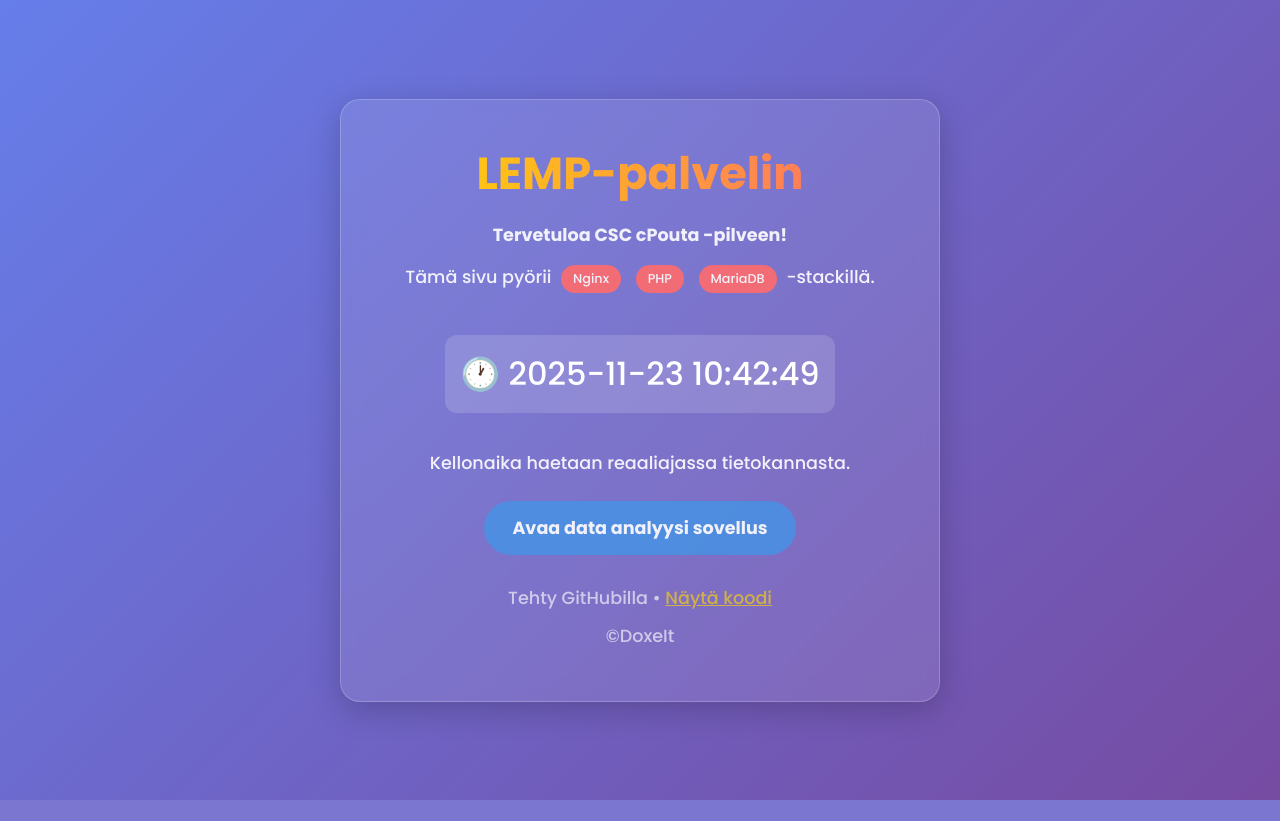
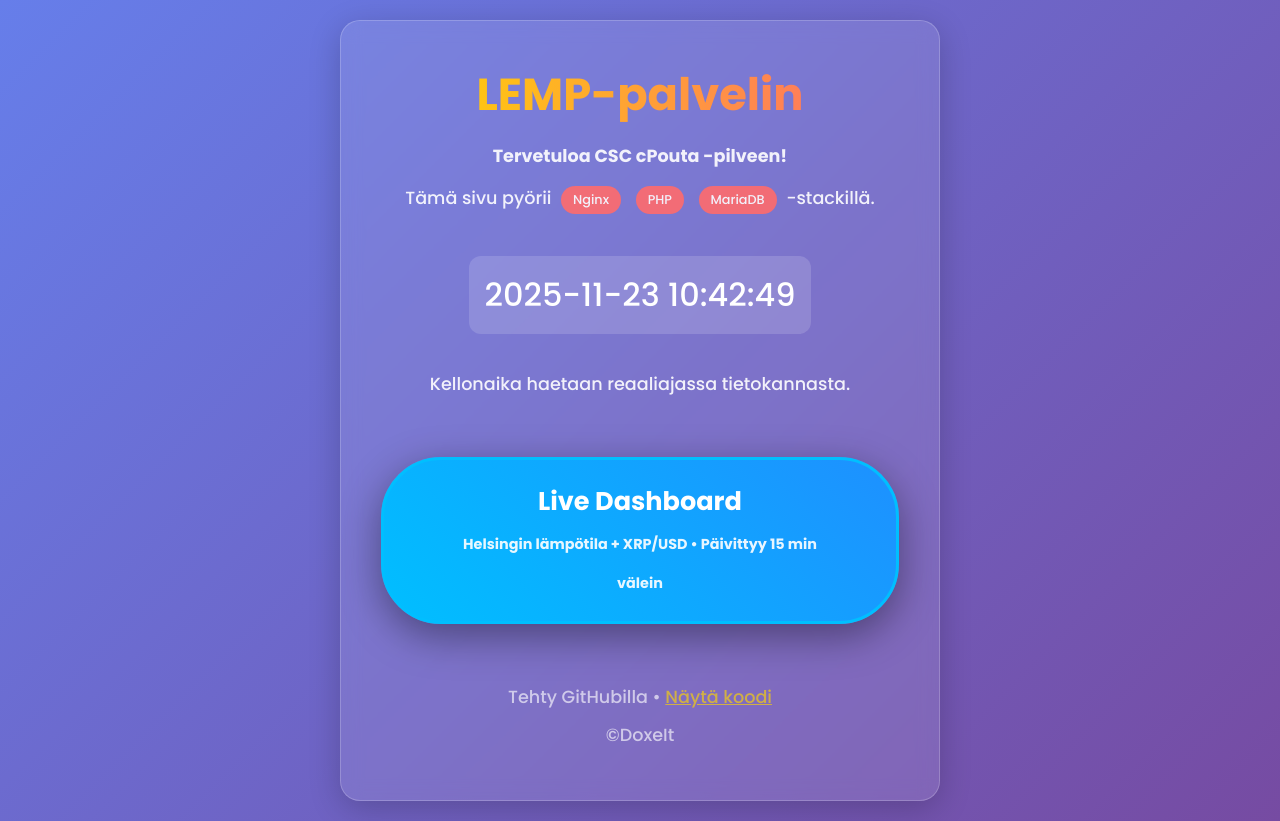
Before and after one commit to aleksijohan/lemp_website, a PHP site: page / in a window 1280 px wide. Before the commit the page ends 800 px from the top, so only its background shows below. Run offline with PHP 8.4, Linux system fonts and the light colour scheme.

Commit message:
Update index.php

```diff
--- a/index.php
+++ b/index.php
@@ -1,4 +1,3 @@
-
 <!DOCTYPE html>
 <html lang="fi">
 <head>
@@ -7,7 +6,6 @@
     <title>LEMP-palvelin</title>
     <style>
         @import url('https://fonts.googleapis.com/css2?family=Poppins:wght@300;500;700&display=swap');
-
         * { margin: 0; padding: 0; box-sizing: border-box; }
         body {
             font-family: 'Poppins', sans-serif;
@@ -38,11 +36,7 @@
             -webkit-text-fill-color: transparent;
             font-weight: 700;
         }
-        p {
-            font-size: 1.1rem;
-            margin: 12px 0;
-            opacity: 0.9;
-        }
+        p { font-size: 1.1rem; margin: 12px 0; opacity: 0.9; }
         .clock {
             font-size: 2rem;
             font-weight: 500;
@@ -78,23 +72,44 @@
 
         <div class="clock">
             <?php
-            $conn = new mysqli("localhost", "clock_user", "vahva_salasana", "clock_db");
+                date_default_timezone_set('Europe/Helsinki');
+                $conn = new mysqli("localhost", "clock_user", "helppo123", "clock_db");
                 if ($conn->connect_error) {
                     echo "Yhteys epäonnistui";
                 } else {
                     $result = $conn->query("SELECT NOW() AS nyt");
+                    if ($result) {
                         $row = $result->fetch_assoc();
-                echo "🕐 " . $row['nyt'];
+                        echo " " . $row['nyt'];
+                    } else {
+                        echo "Kellon haku epäonnistui";
+                    }
                     $conn->close();
                 }
             ?>
         </div>
 
         <p>Kellonaika haetaan reaaliajassa tietokannasta.</p>
-        <p style="margin: 25px 0; text-align: center;">
-                <a href="/data-analysis/" style="background: #4a90e2; color: white; padding: 14px 28px; border-radius: 50px; text-decoration: none; font-weight: bold; font-size 1.1rem; display: inline-block;">
-                        Avaa data analyysi sovellus </a>
-        </p>
+
+        <!-- ISO LIVE DASHBOARD -NAPPI -->
+        <div style="text-align: center; margin: 60px 0;">
+            <a href="/data-analysis/"
+               style="background: linear-gradient(45deg, #00BFFF, #1E90FF);
+                      color: white;
+                      padding: 22px 60px;
+                      border-radius: 60px;
+                      text-decoration: none;
+                      font-weight: bold;
+                      font-size: 1.6rem;
+                      display: inline-block;
+                      box-shadow: 0 12px 40px rgba(0,0,0,0.4);
+                      transition: all 0.4s;
+                      border: 3px solid #00BFFF;">
+                Live Dashboard<br>
+                <small style="font-size: 0.9rem; opacity: 0.9;">Helsingin lämpötila + XRP/USD • Päivittyy 15 min välein</small>
+            </a>
+        </div>
+
         <div class="footer">
             <p>Tehty GitHubilla • <a href="https://github.com/aleksijohan/lemp_website" style="color:#ffd700;">Näytä koodi</a></p>
             <p>©DoxeIt</p>
```
Lines whose indentation alone changed are shown as unchanged.
